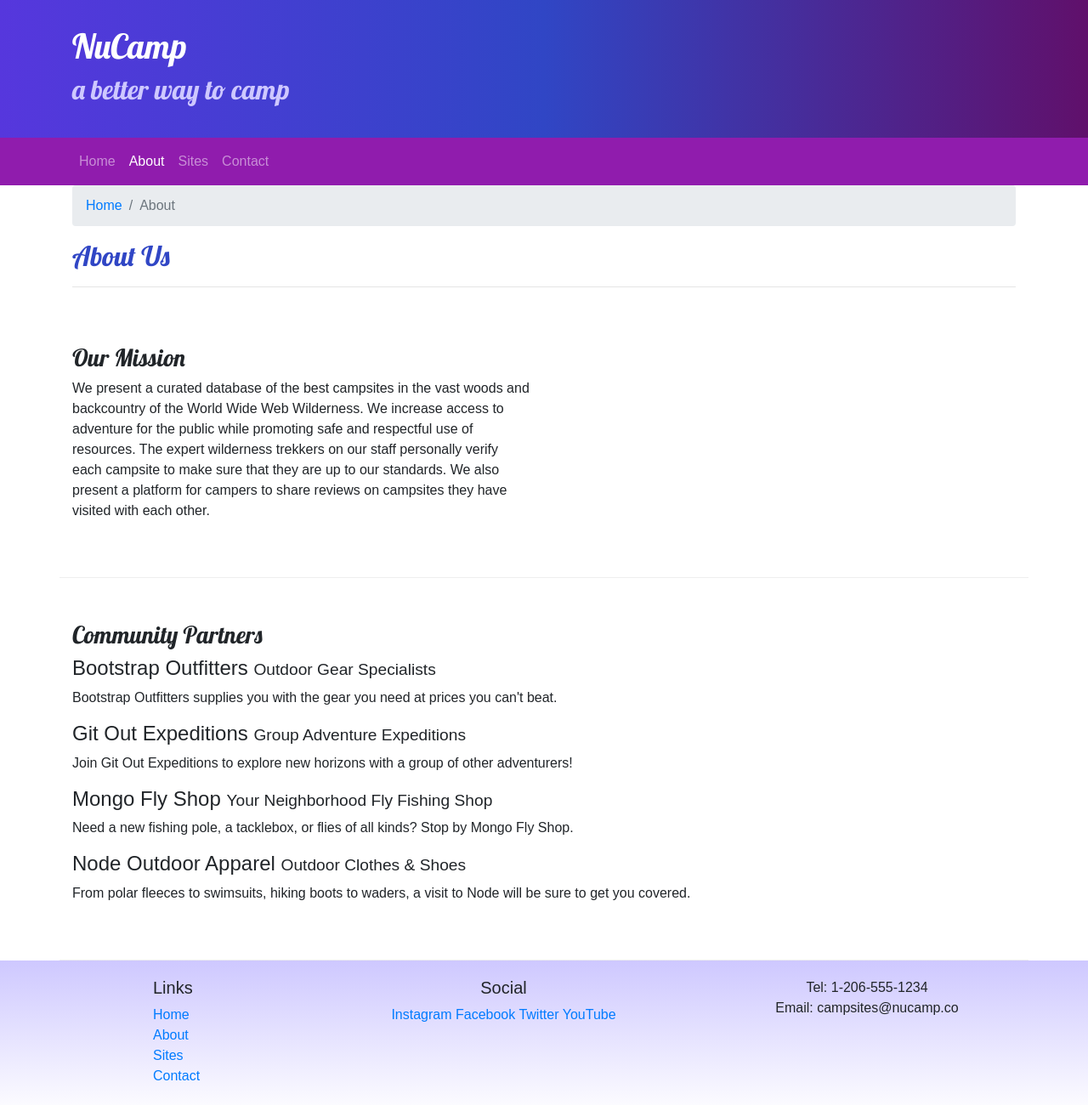
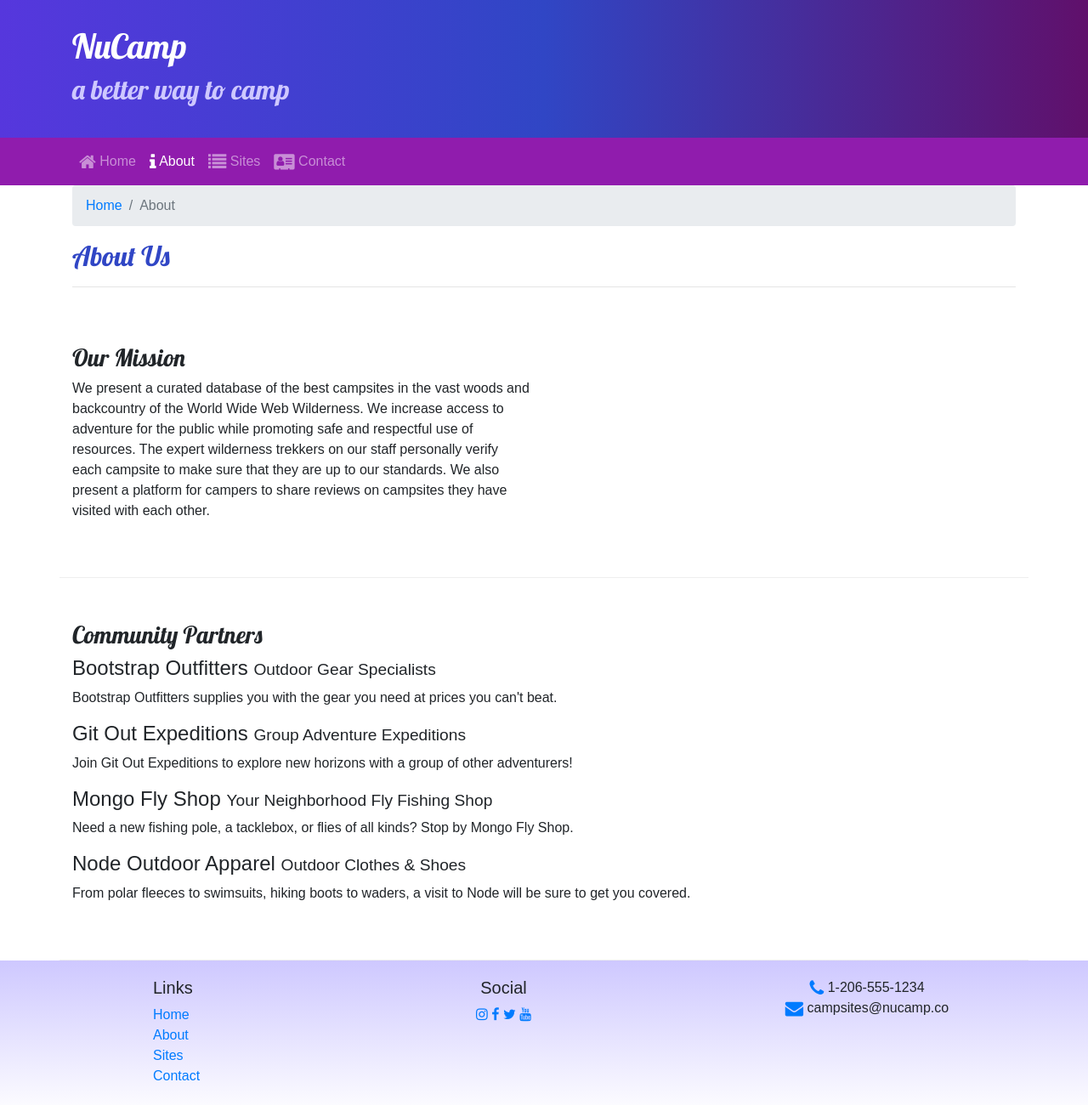
Before and after one commit to burtonparker/nucampsite, a website: page aboutus.html in a window 1280 px wide. Shown: the whole page at 85% size. Drawn offline with nearby package versions, Linux system fonts and the light colour scheme.

Commit message:
icon edits to about us

```diff
--- a/aboutus.html
+++ b/aboutus.html
@@ -10,6 +10,7 @@
         <link rel="stylesheet" href="node_modules/bootstrap/dist/css/bootstrap.min.css" />
 
         <!-- Additional CSS must be placed after Bootstrap CSS -->
+        <link rel="stylesheet" href="node_modules/font-awesome/css/font-awesome.min.css" />
         <link rel="stylesheet" href="https://fonts.googleapis.com/css?family=Lobster|Open+Sans" />
         <link rel="stylesheet" href="css/styles.css" />
 
@@ -36,10 +37,10 @@
             </button>
             <div class="collapse navbar-collapse" id="nucampNavbar">
             <ul class="navbar-nav">
-                <li class="nav-item"><a class="nav-link" href="index.html">Home</a></li>
-                <li class="nav-item active"><a class="nav-link" href="#">About</a></li>
-                <li class="nav-item"><a class="nav-link" href="#">Sites</a></li>
-                <li class="nav-item"><a class="nav-link" href="#">Contact</a></li>
+                <li class="nav-item"><a class="nav-link" href="index.html"><i class="fa fa-home fa-lg"></i> Home</a></li>
+                <li class="nav-item active"><a class="nav-link" href="#"><i class="fa fa-info fa-lg"></i> About</a></li>
+                <li class="nav-item"><a class="nav-link" href="#"><i class="fa fa-list fa-lg"></i> Sites</a></li>
+                <li class="nav-item"><a class="nav-link" href="#"><i class="fa fa-address-card fa-lg"></i> Contact</a></li>
             </ul>
             </div>
         </div>
@@ -93,14 +94,14 @@
                 </div>
                 <div class="col-6 col-sm-5 text-center">
                     <h5>Social</h5>
-                    <a href="http://instagram.com/">Instagram</a>
-                    <a href="http://facebook.com/">Facebook</a>
-                    <a href="http://twitter.com/">Twitter</a>
-                    <a href="http://youtube.com/">YouTube</a>
+                    <a href="http://instagram.com/"><i class="fa fa-instagram"></i></a>
+                    <a href="http://facebook.com/"><i class="fa fa-facebook"></i></a>
+                    <a href="http://twitter.com/"><i class="fa fa-twitter"></i></a>
+                    <a href="http://youtube.com/"><i class="fa fa-youtube"></i></a>
                 </div>
                 <div class="col-sm-4 text-center">
-                    Tel: 1-206-555-1234<br />
-                    Email: campsites@nucamp.co
+                    <i class="fa fa-phone fa-lg text-primary"></i> 1-206-555-1234<br />
+                    <i class="fa fa-envelope fa-lg text-primary"></i> campsites@nucamp.co
                 </div>
            </div>
         </div>
```
